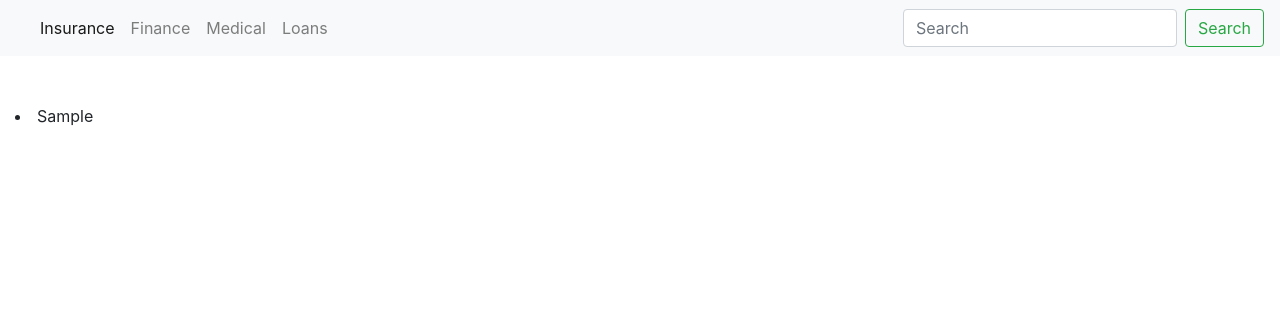
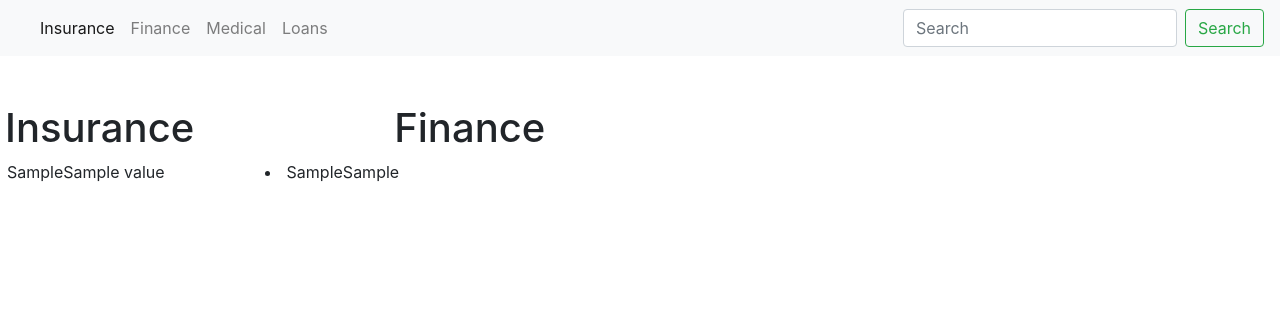
Before and after one commit to abhi526691/Avinash, a Django app: template avi/templates/index.html in a window 1280 px wide. Shown: the top 316 px of the page. Run offline with Django 3.2, Linux system fonts and the light colour scheme; the template is opened without the code that fills it: most values are stand-ins (such as "Sample title", 1, 10 or a date in 2020); some libraries are stand-ins or nearby versions.

Commit message:
Update index.html

```diff
--- a/avi/templates/index.html
+++ b/avi/templates/index.html
@@ -2,10 +2,43 @@
 
 {% block content %}
 
-<div class="container-fluid">
 
-{% for i in li %}
-<li>{{i}}</li>
-{% endfor %}
-</div>
+
+    <div class="row">
+        <div class="column">
+            <h1 style="padding-left:20px;">Insurance</h1>
+        </div>
+        <div class="column">
+            <h1 style="padding-left: 200px;">Finance</h1>
+        </div>
+    </div>
+
+    <div class="row">
+        <div class="column">
+            {% for i in li %}
+                <li>{{i}}</li>
+            {% endfor %}
+        </div>
+        <div class="column">
+            {% for i in value %}
+            {{i}}
+            <br>
+            {% endfor %}
+        </div>
+
+        <div class="column" style="padding-left: 100px;">
+            {% for i in financeQuery %}
+                <li>{{i}}</li>
+            {% endfor %}
+        </div>
+        <div class="column">
+            {% for i in financeValue %}
+            {{i}}
+            <br>
+            {% endfor %}
+        </div>
+    </div>
+
+
+
 {% endblock content %}
```
